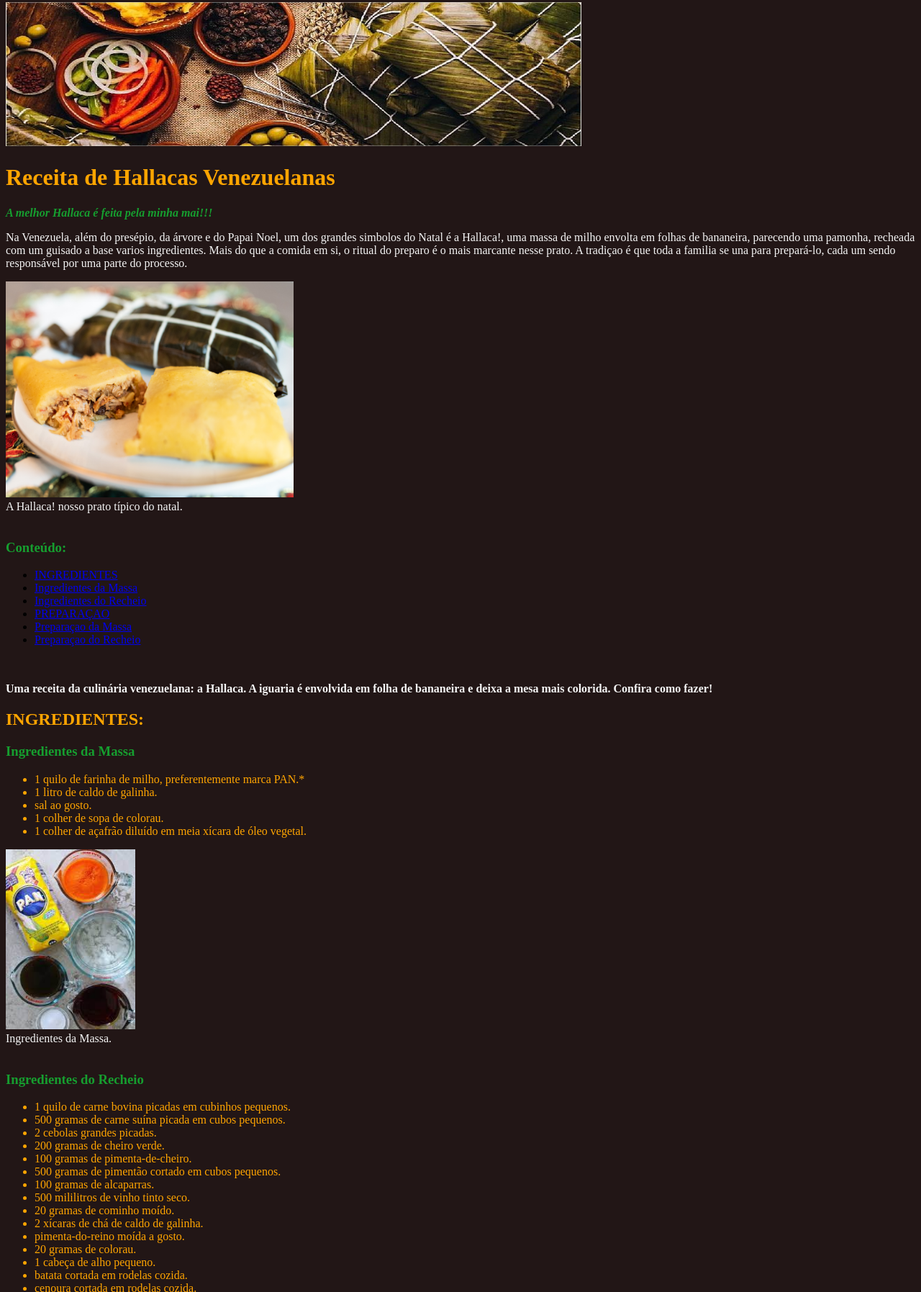
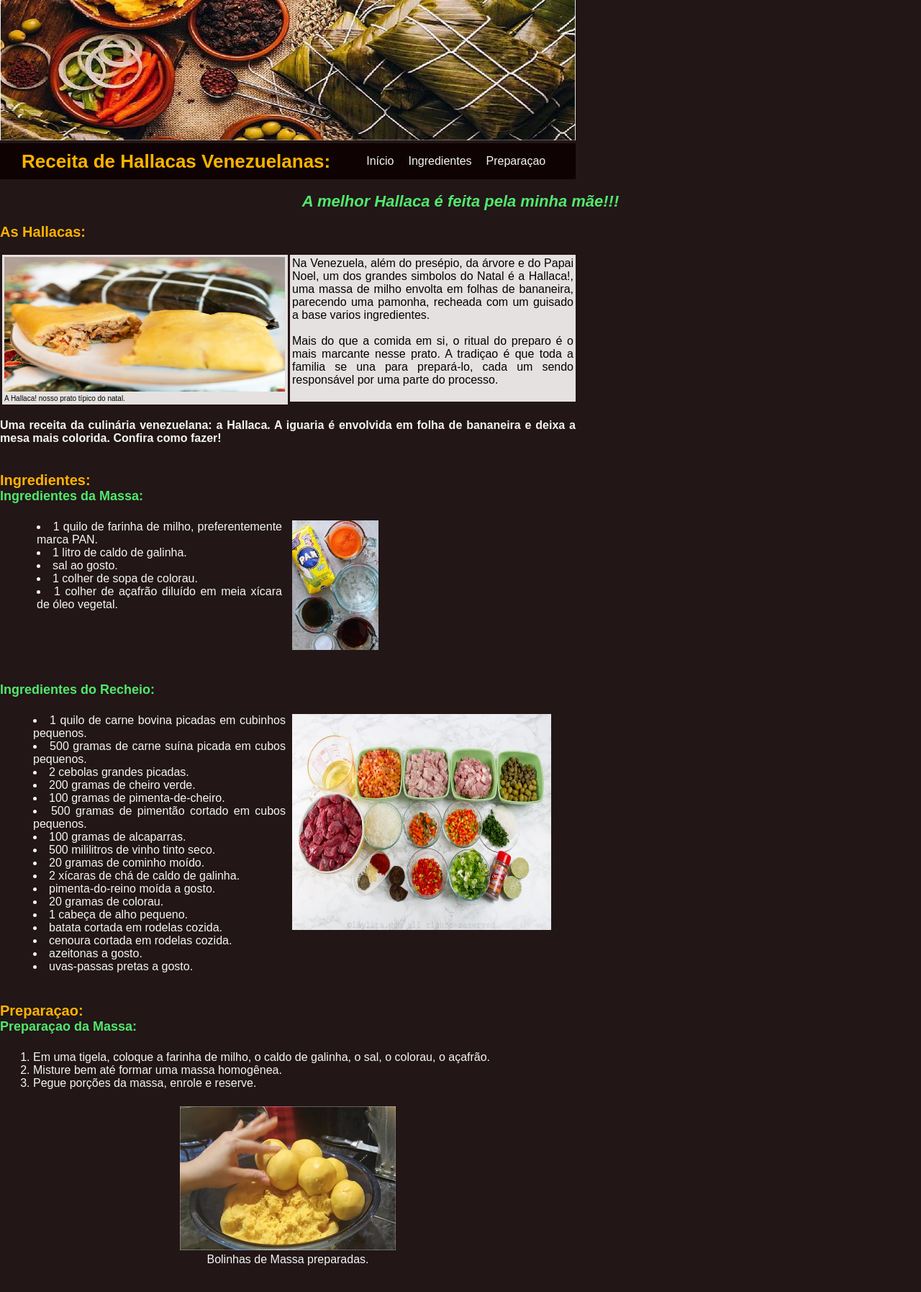
Before and after one commit to Arzeus17/Receita_Hallacas, a plain HTML site: page index.html in a window 1280 px wide. Shown: the part 5-1800 px from the top of the page at 72% size. Drawn offline with Linux system fonts and the light colour scheme.

Commit message:
actualizaçoes

```diff
--- a/index.html
+++ b/index.html
@@ -4,45 +4,76 @@
     <meta charset="UTF-8">
     <meta http-equiv="X-UA-Compatible" content="IE=edge">
     <meta name="viewport" content="width=device-width, initial-scale=1.0">
+    <link rel="stylesheet" href="style.css">
+    <link rel="preconnect" href="https://fonts.googleapis.com">
+    <link href="https://fonts.googleapis.com/css2?family=Montserrat:wght@600;900&family=Poppins:ital,wght@0,300;0,400;0,500;0,600;0,700;1,200&display=swap" rel="stylesheet">
     <title>Hallacas</title>
 </head>
-<body style="background-color:rgba(15, 2, 2, 0.919)">
+<body>
+    <header>
     <img src="img/41.jpg" width="800px" height="200px" alt="Hallacas"/></br>
-    <h1 style="color:orange"><strong>Receita de Hallacas Venezuelanas</strong></h1>
-    <p style="color:rgb(22, 158, 47)"><em><strong>A melhor Hallaca é feita pela minha mai!!!</strong></em></p>
+    <nav class="Menu">
+        <h1><strong>Receita de Hallacas Venezuelanas:</strong></h1>
+        <div class="container">
+          <ul>
+            <li><a href="#inicio"> Início </a></li>
+            <li><a href="#ingredientes"> Ingredientes </a></li>
+            <li><a href="#preparaçao"> Preparaçao </a></li>
+          </ul>
+        </div>
+      </nav>
+    </br>
+    <h3><em><strong>A melhor Hallaca é feita pela minha mãe!!!</strong></em></h3>
+    </header></br>
 
-        <p style="color:whitesmoke">Na Venezuela, além do presépio, da árvore e do Papai Noel, um dos grandes simbolos do Natal é a Hallaca!, uma massa de milho envolta em folhas de bananeira, parecendo uma pamonha, recheada com um guisado a base varios ingredientes. Mais do que a comida em si, o ritual do preparo é o mais marcante nesse prato. A tradiçao é que toda a familia se una para prepará-lo, cada um sendo responsável por uma parte do processo.</p>
-        <img src="img/25.jpg" width="400px" height="300px" alt="Hallaca para degustar" img-align="center"/></br>
-        <figcaption style="color:whitesmoke">A Hallaca! nosso prato típico do natal.</figcaption></br>
-    <nav>
-        <h3 style="color:rgb(22, 158, 47)">Conteúdo:</h3>
-            <ul>
-                <li><a href="#ingredientes">INGREDIENTES</a></li>
-                <li><a href="#ingr-massa">Ingredientes da Massa</a></li>
-                <li><a href="#ingr-recheio">Ingredientes do Recheio</a></li>
-                <li><a href="#preparaçao">PREPARAÇAO</a></li>
-                <li><a href="#prep-massa">Preparaçao da Massa</a></li>
-                <li><a href="#prep-recheio">Preparaçao do Recheio</a></li>
-            </ul>
-    </nav></br>
+    <main>
+        <h2 id="inicio">As Hallacas:</h2>
+        <div class="flex">
+            <div>
+                <img src="img/25.jpg" width="390px" height="187px" alt="Hallaca para degustar"/></br>
+                <figcaption style="font-size: 10px">A Hallaca! nosso prato típico do natal.</figcaption>
+            </div>
+            <div>
+                <p>Na Venezuela, além do presépio, da árvore e do Papai Noel, um dos grandes simbolos do Natal é a Hallaca!, uma massa de milho envolta em folhas de bananeira, parecendo uma pamonha, recheada com um guisado a base varios ingredientes.</p>
+            </br>
+                <p>Mais do que a comida em si, o ritual do preparo é o mais marcante nesse prato. A tradiçao é que toda a familia se una para prepará-lo, cada um sendo responsável por uma parte do processo.</p></br>
+        </div>
 
-    <p style="color:whitesmoke"><strong>Uma receita da culinária venezuelana: a Hallaca. A iguaria é envolvida em folha de bananeira e deixa a mesa mais colorida. Confira como fazer!</strong></p>
+        </div>
+    </hr>
+    <section>
+        <div>
+            <span style="color:whitesmoke"><strong>Uma receita da culinária venezuelana: a Hallaca. A iguaria é envolvida em folha de bananeira e deixa a mesa mais colorida. Confira como fazer!</strong></span>
+        </div>
+    </section>
+    </main>
+</br>
+</hr>
 
-    <div>
-        <h2 id="ingredientes" style="color:orange">INGREDIENTES:</h2>
-        <h3 id="ingr-massa" style="color:rgb(22, 158, 47)">Ingredientes da Massa</h3>
-        <ul style="color:orange">
-            <li>1 quilo de farinha de milho, preferentemente marca PAN.*</li>
+    <section>
+        <h2 id="ingredientes">Ingredientes:</h2>
+        <h4>Ingredientes da Massa:</h4>
+    <div class="flex2">
+        <div>
+        <ul style="color:whitesmoke">
+            <li>1 quilo de farinha de milho, preferentemente marca PAN.</li>
             <li>1 litro de caldo de galinha.</li>
             <li>sal ao gosto.</li>
             <li>1 colher de sopa de colorau.</li>
             <li>1 colher de açafrão diluído em meia xícara de óleo vegetal.</li>
         </ul>
-            <img src="img/39.jpg" width="180px" height="250px" alt="Ingredientes da Massa"/></br>
-            <figcaption style="color:whitesmoke">Ingredientes da Massa.</figcaption></br>
+        </div>
+        <div>
+            <img src="img/39.jpg" width="120px" height="180px" alt="Ingredientes da Massa"/></br>
+        </div>
+        </div></br>
+    </section>
 
-            <h3 id="ingr-recheio" style="color:rgb(22, 158, 47)">Ingredientes do Recheio</h3>
-        <ul style="color:orange">
+    <section>
+            <h4>Ingredientes do Recheio:</h4>
+            <div class="flex3">
+                <div>
+        <ul>
             <li>1 quilo de carne bovina picadas em cubinhos pequenos.</li>
             <li>500 gramas de carne suína picada em cubos pequenos.</li>
             <li>2 cebolas grandes picadas.</li>
@@ -61,22 +92,41 @@
             <li>azeitonas a gosto.</li>
             <li>uvas-passas pretas a gosto.</li>
         </ul>
-        <img src="img/05.jpg" width="400px" height="300px" alt="Ingredientes do Recheio"/></br>
-        <figcaption style="color:whitesmoke">Ingredientes do Recheio.</figcaption></br>
-    </div>
-    <div>
-        <h2 id="preparaçao" style="color:orange">PREPARAÇAO:</h2>
-        <h3 id="prep-massa" style="color:rgb(22, 158, 47)">Preparaçao da Massa</h3>
-        <ol style="color:orange">
+        </div>
+        <div>
+        <img src="img/05.jpg" width="360px" height="300px" alt="Ingredientes do Recheio"/></br>
+        </div>
+        </div>
+    </section>
+    </br>
+
+    </hr>
+    <section>
+        <h2 id="preparaçao">Preparaçao:</h2>
+        <h4>Preparaçao da Massa:</h4>
+        <div class="flex4">
+            <div>
+        <ol style="list-style-type: decimal">
             <li>Em uma tigela, coloque a farinha de milho, o caldo de galinha, o sal, o colorau, o açafrão.</li>
             <li>Misture bem até formar uma massa homogênea.</li>
             <li>Pegue porções da massa, enrole e reserve.</li>
         </ol>
-        <img src="img/42.jpg" width="400px" height="300px" alt="Massa preparada"/></br>
-        <figcaption style="color:whitesmoke">Bolas de Massa preparadas.</figcaption></br>
+        </div>
+    </section>
+    <section>
+        <div class="bolinhas">
+        <img src="img/42.jpg" width="300px" height="200px" alt="Massa preparada"/></br>
+        <figcaption style="color:whitesmoke">Bolinhas de Massa preparadas.</figcaption></br>
+        </div>
+        </div>
+    </section>
+</br>
 
-        <h3 id="prep-recheio" style="color:rgb(22, 158, 47)">Preparaçao do Recheio</h3>
-        <ol style="color:orange">
+    <section>
+        <h4>Preparaçao do Recheio:</h4>
+        <div class="flex5">
+            <div>
+        <ol style="list-style-type: decimal">
             <li>Em uma tigela, coloque a carne bovina, a carne suína, o cominho, a pimenta-do-reino moída, o colorau e misture bem com mãos.</li>
             <li>Coloque a carne em uma panela em fogo alto e sele de todos os lados.</li>
             <li>Transfira a carne selada para um refratário e reserve.</li>
@@ -86,16 +136,27 @@
             <li>Dobre a folha de bananeira como se fosse uma pamonha, amarre com barbante e cozinhe em uma panela com água fervente em fogo médio por 40 minutos.</li>
             <li>Apague o fogo, retire da água, retire o barbante com cuidado e sirva.</li>
         </ol>
-        <img src="img/24.jpg" width="400px" height="300px" alt="Armado da Hallaca"/></br>
+        </div></br>
+        </section>
+        <section>
+        <div class="montagem">
+        <img src="img/24.jpg" width="400px" height="300px" alt="Armado da Hallaca" align-items="center"/></br>
         <figcaption style="color:whitesmoke">Montagem da Hallaca.</figcaption></br>
+        </div>
     </div>
-    <p style="color:rgb(22, 158, 47)"><strong>... E agora Hallaca pronta para degustar!</strong></p>
+</section>
+    <section>
+        <div class="deguste">
+    <p style="color:rgb(81, 232, 109)"><strong>... E agora, Hallaca pronta para degustar!</strong></p></br>
     <img src="img/32.jpg" width="400px" height="300px" alt="Resultado Final"/></br>
+    </div>
+    </section>
+</br>
+</hr>
 
-
-    <nav>
+    <div>
         <p style="color:whitesmoke">Confira a receita no siguente video:</p>
-        <video src="https://www.youtube.com/watch?v=ivxSDYT0Erc" controls alt="video desenvolvendo a receita das Hallacas"></video>
-    </nav>
+        <iframe width="560" height="315" src="https://www.youtube.com/embed/ivxSDYT0Erc" title="YouTube video player" frameborder="0" allow="accelerometer; autoplay; clipboard-write; encrypted-media; gyroscope; picture-in-picture" allowfullscreen></iframe>
+        </div>
 </body>
 </html>
--- /dev/null
+++ b/style.css
@@ -0,0 +1,209 @@
+/* Configurações globais */
+
+* {
+    padding: 16;
+    margin: 0;
+    font-family: 'Monserrat', sans-serif;
+  }
+
+  body {
+    background-color: rgba(15, 2, 2, 0.919);
+  }
+
+  a {
+    text-decoration: inherit;
+    color: inherit;
+  }
+
+  h1 {
+    color: #ffb300;
+    text-align:left;
+    font-size: 26px;
+    Font-family: 'Monserrat', 'Black', sans-serif;
+  }
+
+  h2 {
+    color:#ffb300;
+    text-align:start;
+    font-size: 20px;
+  }
+
+  h3 {
+    color:rgb(81, 232, 109);
+    text-align:center;
+    font-size: 22px;
+    align-items:center;
+  }
+
+  h4 {
+    color:rgb(81, 232, 109);
+    font-size: 18px;
+  }
+
+  p {
+    text-align: justify;
+  }
+
+
+
+  /* Estilos do menu superior */
+.Menu {
+    width: 800px;
+    height: 50px;
+    background-color: rgba(15, 2, 2, 0.968);
+    padding: 10px 30px;
+    box-sizing: border-box;
+    display: flex;
+    align-items:right;
+  }
+
+   .Menu .container {
+    display: flex;
+    justify-content:right;
+    align-items:center;
+  }
+
+  .Menu .container {
+    height: 30px;
+  }
+
+  .Menu .container ul {
+    display: flex;
+    color: whitesmoke;
+    list-style: none;
+  }
+
+  .Menu .container ul li {
+    padding: 0 10px;
+  }
+
+  .Menu .container ul li:hover {
+    text-decoration: underline 3px solid;
+    text-decoration-color: #4E9231;
+    opacity: 0.8;
+  }
+
+  /* inicio */
+.flex{
+    display: flex;
+    align-items:flex-start;
+    margin-top: 20px;
+   }
+
+.flex div img {
+    border-radius: 0px;
+    align-items:center;
+  }
+
+.flex div {
+    width: 397px;
+    background-color: rgb(230, 225, 225);
+    margin-left: 3px;
+    padding: 3px;
+    box-sizing: border-box;
+ }
+section {
+    margin-top: 20px;
+    text-align: justify;
+    width:800px;
+}
+ span {
+    margin-top: 20px;
+    text-align: justify;
+ }
+
+ ul {
+    color:whitesmoke;
+    list-style:inside;
+ }
+
+ ol {
+    color:whitesmoke;
+    list-style-type:decimal;
+ }
+
+ /* ingredientes */
+.flex2 {
+    display: flex;
+    align-items:flex-start;
+    margin-top: 20px;
+   }
+
+.flex2 div img {
+    border-radius: 0px;
+    align-items:center;
+  }
+
+.flex2 div {
+    width: 700px;
+    margin-left: 3px;
+    padding: 3px;
+    box-sizing: border-box;
+ }
+ .flex2 div ul li {
+    padding: 0 5px;
+  }
+
+ .flex3 {
+    display: flex;
+    align-items:flex-start;
+    margin-top: 20px;
+   }
+
+.flex3 div img {
+    border-radius: 0px;
+    align-items:center;
+  }
+
+.flex3 div {
+    width: 397px;
+    margin-left: 3px;
+    padding: 3px;
+    box-sizing: border-box;
+ }
+
+ /* preparaçao */
+.flex4 {
+    margin-top: 20px;
+   }
+
+.flex4 div {
+    width: 800px;
+    margin-left: 3px;
+    padding: 3px;
+    box-sizing: border-box;
+ }
+
+ .bolinhas {
+    margin-top: 20px;
+    border-radius: 0px;
+    text-align:center;
+  }
+
+ .flex5 {
+    margin-top: 20px;
+   }
+
+.flex5 div {
+    width: 800px;
+    margin-left: 3px;
+    padding: 3px;
+    box-sizing: border-box;
+ }
+
+
+.montagem {
+    margin-top: 20px;
+    border-radius: 0px;
+    text-align:center;
+  }
+  .deguste p {
+    margin-top: 20px;
+    text-align:center;
+  }
+
+  .deguste {
+    margin-top: 20px;
+    border-radius: 0px;
+    text-align:center;
+  }
```
